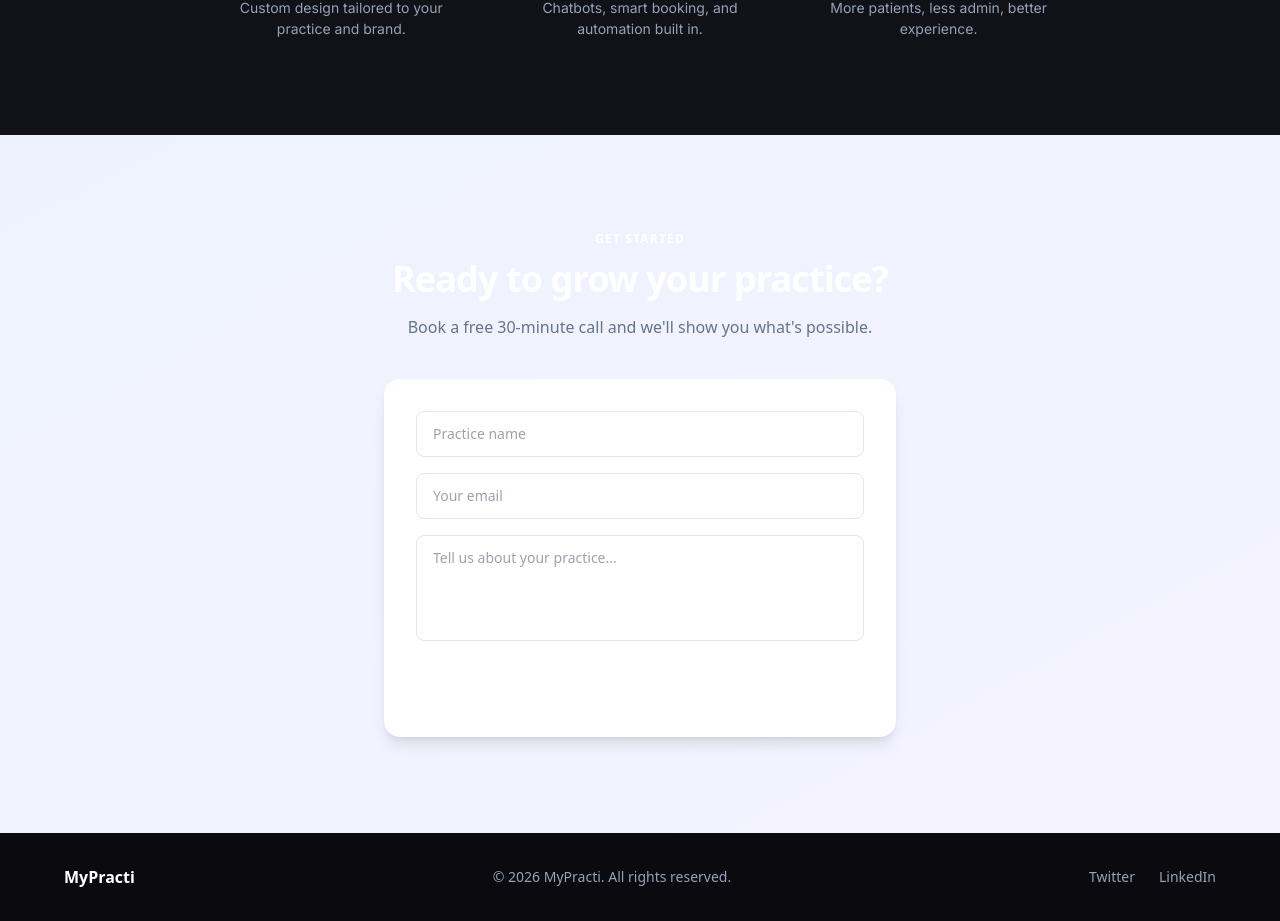
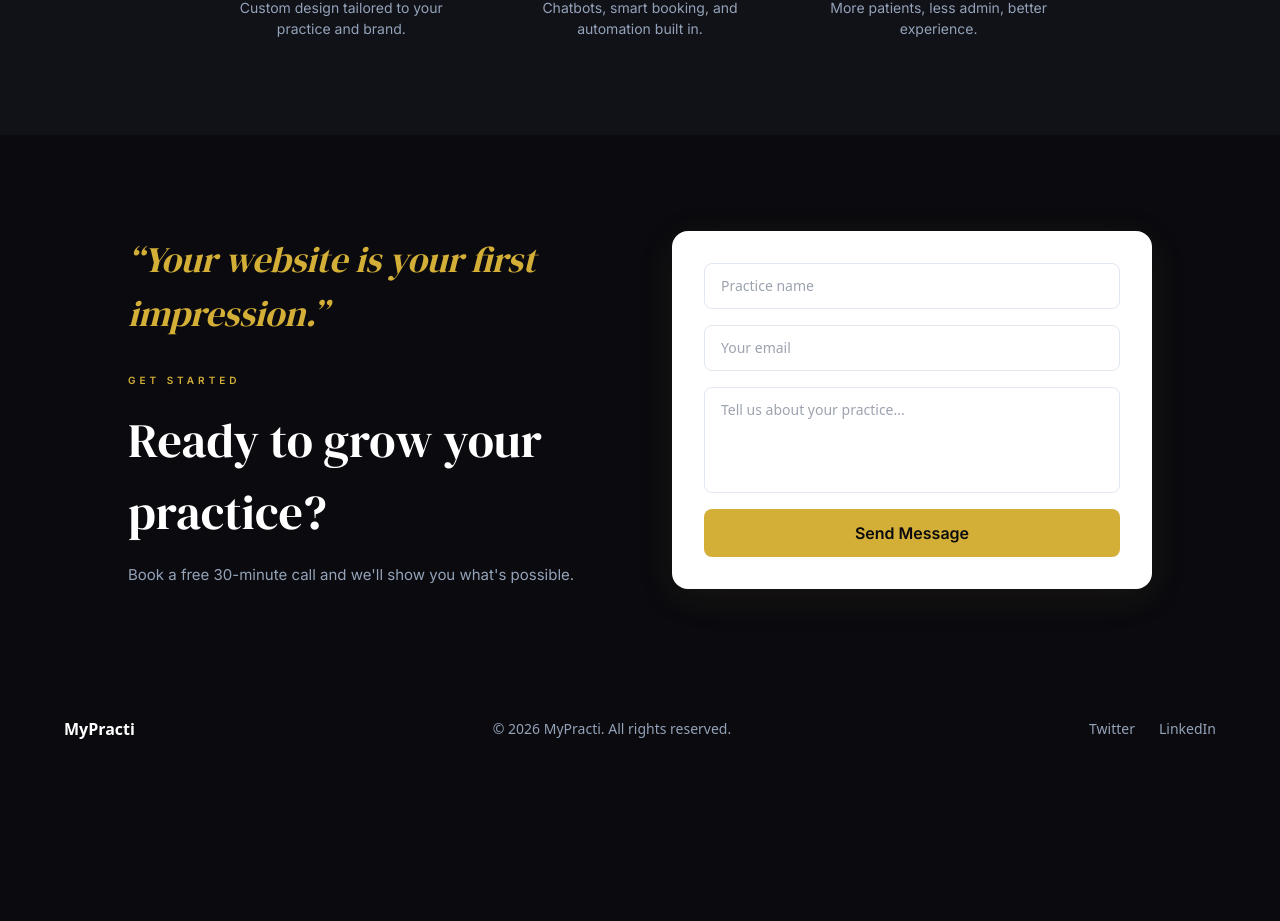
Before and after one commit to rkorpaloriginal-dotcom/mypracti-website, a Next.js app: page / in a window 1280 px wide. Shown: the part 2335-3256 px from the top of the page. After the commit the page ends 3108 px from the top, so only its background shows below. Built offline with nearby package versions, Linux system fonts and the light colour scheme.

Commit message:
feat: redesign ContactSection to dark split layout with white card form

```diff
--- a/components/ContactSection.tsx
+++ b/components/ContactSection.tsx
@@ -1,5 +1,6 @@
 'use client'
-import { useState } from 'react'
+import { useState, useRef } from 'react'
+import { useScrollReveal } from '@/hooks/useScrollReveal'
 
 interface FormState {
   practice: string
@@ -10,6 +11,8 @@ interface FormState {
 export default function ContactSection() {
   const [form, setForm] = useState<FormState>({ practice: '', email: '', message: '' })
   const [status, setStatus] = useState<'idle' | 'loading' | 'success' | 'error'>('idle')
+  const sectionRef = useRef<HTMLElement>(null)
+  useScrollReveal(sectionRef)
 
   const handleChange = (
     e: React.ChangeEvent<HTMLInputElement | HTMLTextAreaElement>,
@@ -35,39 +38,68 @@ export default function ContactSection() {
       } else {
         setStatus('error')
       }
-    } catch {
+    } catch (err) {
+      console.error('Contact form error:', err)
       setStatus('error')
     }
   }
 
   return (
-    <section id="contact" className="bg-gradient-to-br from-[#eef2ff] to-[#f5f3ff] py-24 px-6">
-      <div className="max-w-lg mx-auto text-center">
-        <p className="text-brand-500 text-xs font-bold uppercase tracking-widest mb-3">
-          Get Started
+    <section
+      ref={sectionRef}
+      id="contact"
+      data-reveal
+      className="py-24 px-6"
+      style={{ backgroundColor: '#0a0a0f' }}
+    >
+      <div className="max-w-5xl mx-auto grid md:grid-cols-2 gap-16 items-center">
+        {/* Left — quote + heading */}
+        <div>
+          <p
+            className="font-dm-serif italic mb-8"
+            style={{ fontSize: 'clamp(24px,3vw,36px)', color: '#d4af37' }}
+          >
+            &ldquo;Your website is your first impression.&rdquo;
           </p>
-        <h2 className="text-3xl md:text-4xl font-extrabold text-brand-900 tracking-tight mb-4">
+          <p
+            className="font-inter font-semibold uppercase mb-4"
+            style={{ fontSize: '10px', letterSpacing: '4px', color: '#d4af37' }}
+          >
+            GET STARTED
+          </p>
+          <h2
+            className="font-dm-serif text-white mb-4"
+            style={{ fontSize: 'clamp(28px,4vw,48px)' }}
+          >
             Ready to grow your practice?
           </h2>
-        <p className="text-slate-500 mb-10">
+          <p className="font-inter text-[15px]" style={{ color: '#94a3b8' }}>
             Book a free 30-minute call and we&apos;ll show you what&apos;s possible.
           </p>
+        </div>
+
+        {/* Right — white card with form */}
+        <div
+          className="rounded-2xl p-8"
+          style={{
+            backgroundColor: '#ffffff',
+            boxShadow: '0 8px 40px rgba(212,175,55,0.08)',
+          }}
+        >
           {status === 'success' ? (
-          <div className="bg-white rounded-2xl p-10 shadow-lg shadow-brand-700/10 text-brand-700 font-semibold">
+            <p className="text-center font-semibold text-slate-700">
               Message sent! We&apos;ll be in touch within 24 hours.
-          </div>
+            </p>
           ) : (
-          <form
-            onSubmit={handleSubmit}
-            className="bg-white rounded-2xl p-8 shadow-lg shadow-brand-700/10 flex flex-col gap-4 text-left"
-          >
+            <form onSubmit={handleSubmit} className="flex flex-col gap-4">
               <input
                 name="practice"
                 value={form.practice}
                 onChange={handleChange}
                 placeholder="Practice name"
                 required
-              className="w-full px-4 py-3 rounded-lg border border-slate-200 text-sm focus:outline-none focus:ring-2 focus:ring-brand-400"
+                aria-label="Practice name"
+                className="w-full px-4 py-3 rounded-lg border border-slate-200 text-sm text-slate-800 focus:outline-none focus:ring-2 focus:ring-[#d4af37]"
               />
               <input
                 name="email"
@@ -76,7 +108,8 @@ export default function ContactSection() {
                 onChange={handleChange}
                 placeholder="Your email"
                 required
-              className="w-full px-4 py-3 rounded-lg border border-slate-200 text-sm focus:outline-none focus:ring-2 focus:ring-brand-400"
+                aria-label="Your email"
+                className="w-full px-4 py-3 rounded-lg border border-slate-200 text-sm text-slate-800 focus:outline-none focus:ring-2 focus:ring-[#d4af37]"
               />
               <textarea
                 name="message"
@@ -85,12 +118,14 @@ export default function ContactSection() {
                 placeholder="Tell us about your practice..."
                 rows={4}
                 required
-              className="w-full px-4 py-3 rounded-lg border border-slate-200 text-sm focus:outline-none focus:ring-2 focus:ring-brand-400 resize-none"
+                aria-label="Message"
+                className="w-full px-4 py-3 rounded-lg border border-slate-200 text-sm text-slate-800 focus:outline-none focus:ring-2 focus:ring-[#d4af37] resize-none"
               />
               <button
                 type="submit"
                 disabled={status === 'loading'}
-              className="w-full bg-brand-700 text-white font-bold py-3 rounded-lg hover:bg-brand-600 transition-colors disabled:opacity-60"
+                className="w-full font-inter font-semibold py-3 rounded-lg transition-colors disabled:opacity-60"
+                style={{ backgroundColor: '#d4af37', color: '#0a0a0f' }}
               >
                 {status === 'loading' ? 'Sending…' : 'Send Message'}
               </button>
@@ -102,6 +137,7 @@ export default function ContactSection() {
             </form>
           )}
         </div>
+      </div>
     </section>
   )
 }
```
Lines whose indentation alone changed are shown as unchanged.
